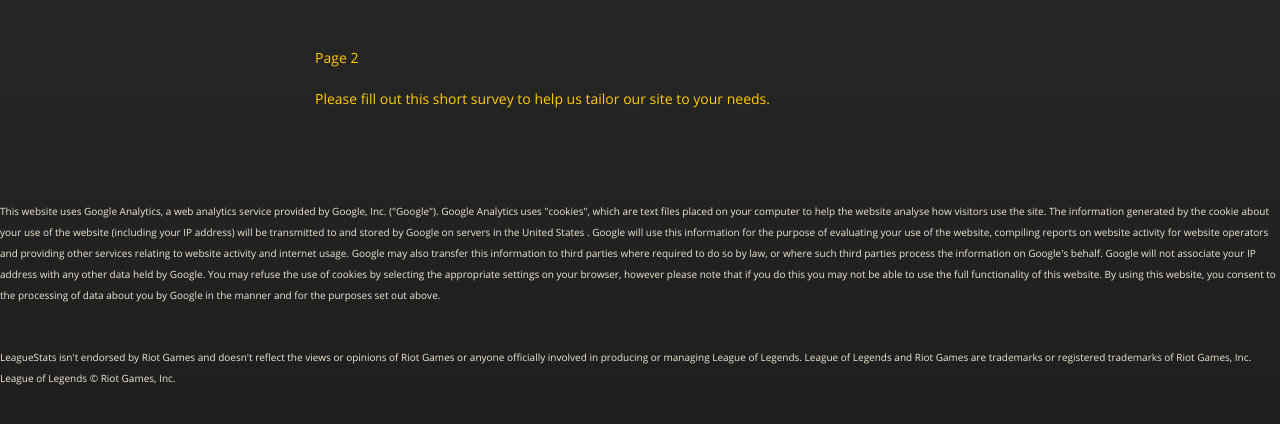
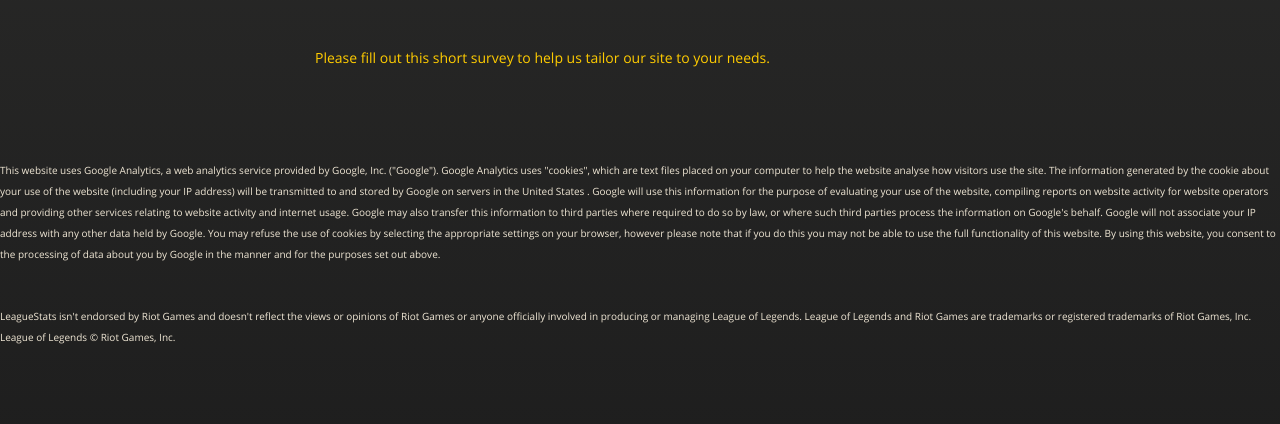
Before and after one commit to leaguestats/leaguestats.github.io, a plain HTML site: page index.html in a window 1280 px wide. Shown: the part 224-648 px from the top of the page. Drawn offline with nearby package versions, Linux system fonts and the light colour scheme.

Commit message:
Update index.html

```diff
--- a/index.html
+++ b/index.html
@@ -43,8 +43,6 @@ j=d.createElement(s),dl=l!='dataLayer'?'&l='+l:'';j.async=true;j.src=
           <hr>
         </div>
 
-        <a href="http://www.leaguestats.net/page2"><p>Page 2</p></a>
-
         <a href="https://www.surveymonkey.co.uk/r/NPYZBYT"><p>Please fill out this short survey to help us tailor our site to your needs.</p></a>
 
       </section>
```
